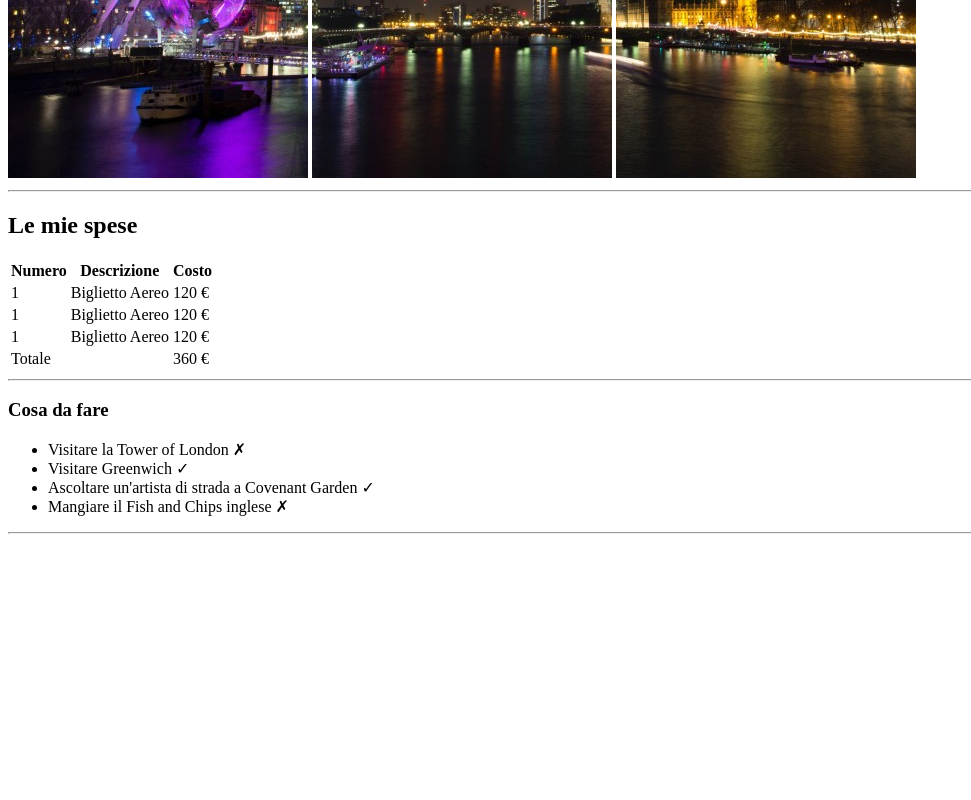
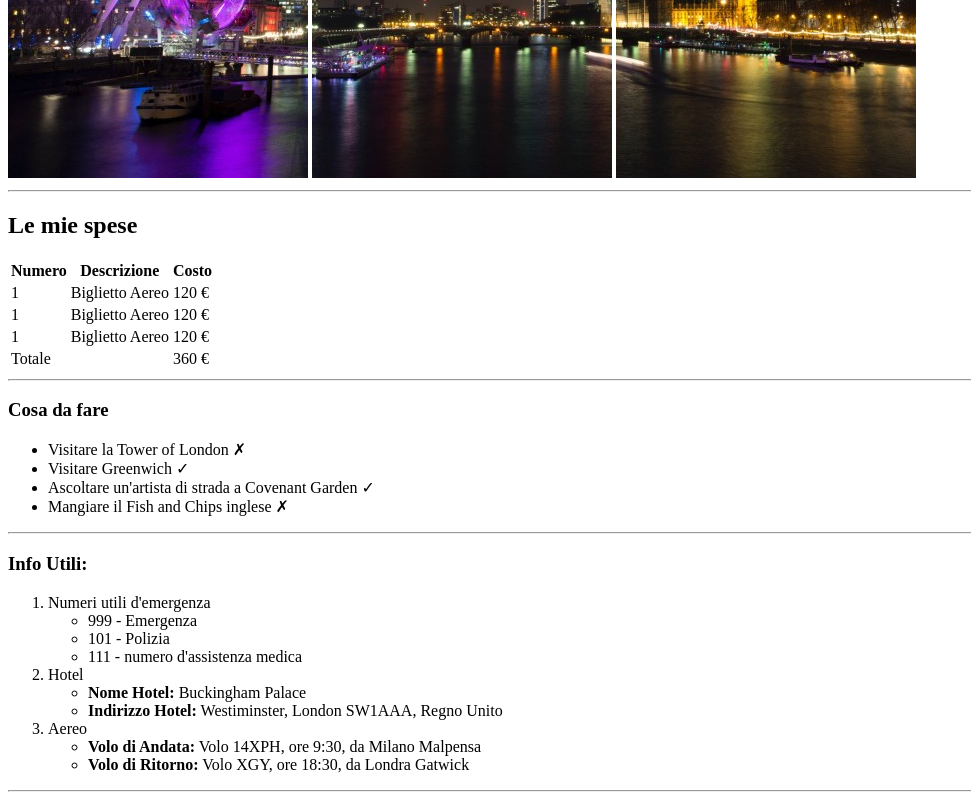
Before and after one commit to RavgaCode/html-london-trip, a plain HTML site: page index.html in a window 1280 px wide. Shown: the part 502-1302 px from the top of the page, without its empty margins (0-971 px from the left). Before the commit the page ends 1044 px from the top, so only its background shows below. Drawn offline with Linux system fonts and the light colour scheme.

Commit message:
Completamento lista info utili

```diff
--- a/index.html
+++ b/index.html
@@ -78,6 +78,32 @@
             </div>
 
             <hr>
+
+            <!-- Lista info utili -->
+            <h3><strong>Info Utili:</strong></h3>
+            <div>
+
+                <ol>
+                    <li>Numeri utili d'emergenza</li>
+                        <ul>
+                            <li>999 - Emergenza</li>
+                            <li>101 - Polizia</li>
+                            <li>111 - numero d'assistenza medica</li>
+                        </ul>
+                    <li>Hotel</li>
+                        <ul>
+                            <li><strong>Nome Hotel:</strong> Buckingham Palace</li>
+                            <li><strong>Indirizzo Hotel:</strong> Westiminster, London SW1AAA, Regno Unito</li>
+                        </ul>
+                    <li>Aereo</li>
+                        <ul>
+                            <li><strong>Volo di Andata:</strong> Volo 14XPH, ore 9:30, da Milano Malpensa</li>
+                            <li><strong>Volo di Ritorno:</strong> Volo XGY, ore 18:30, da Londra Gatwick</li>
+                        </ul>
+                </ol>
+            </div>
+
+            <hr>
         </main>
 
 
```
